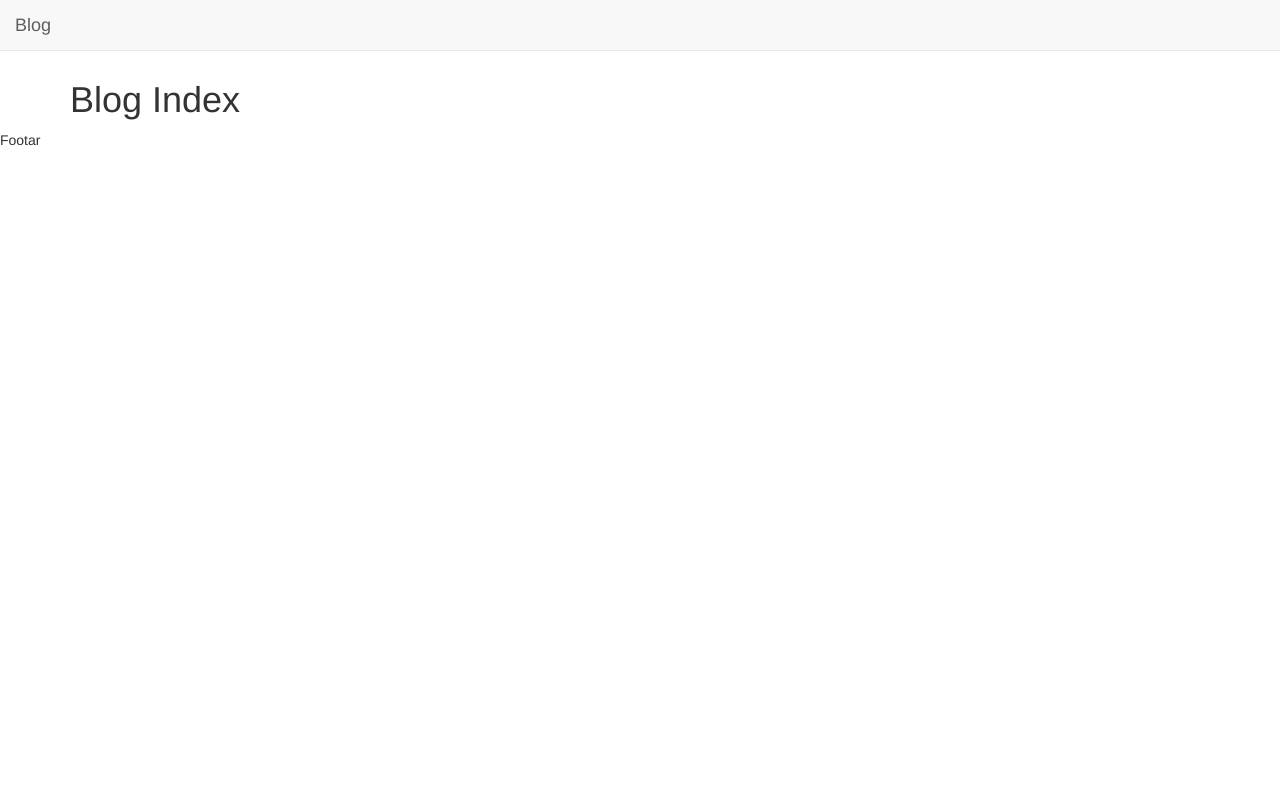
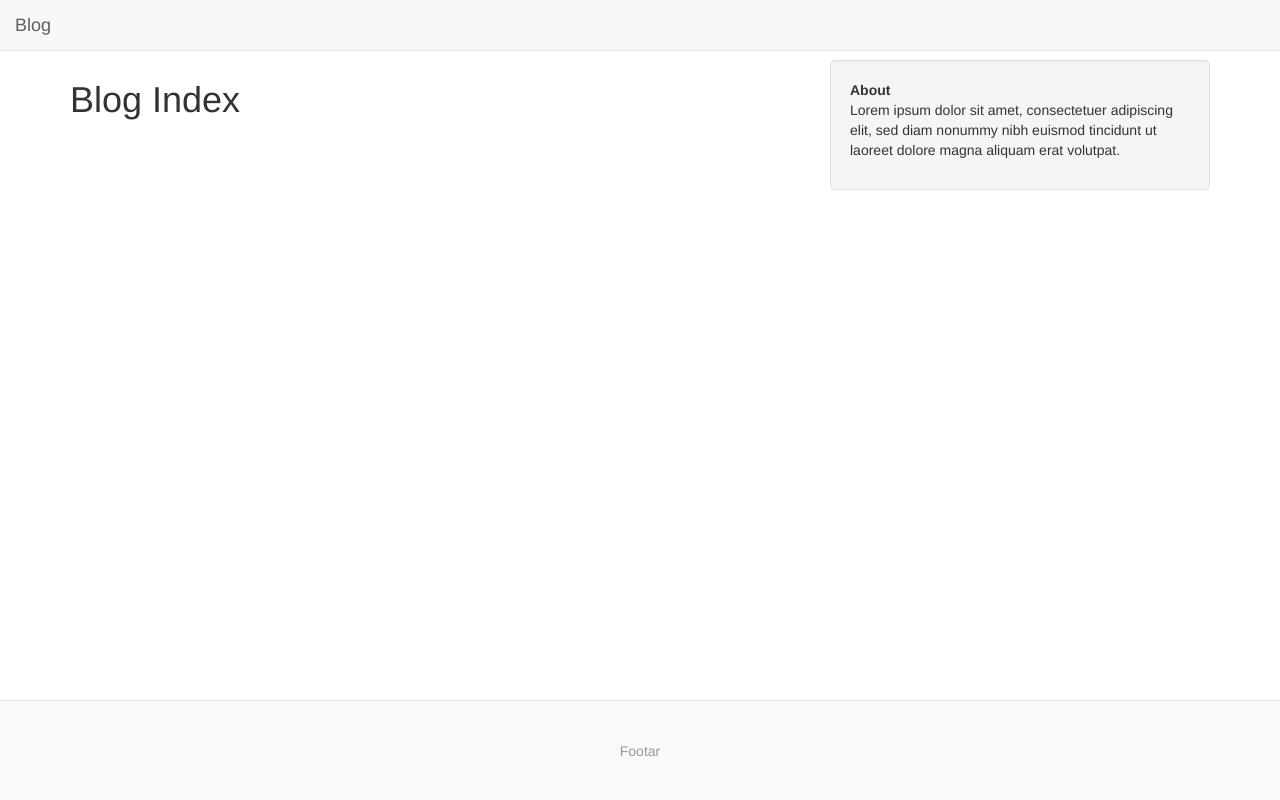
Before and after one commit to rocity/dj-blog, a Django app: page /blog/ in a window 1280 px wide. Run offline with Django 3.2, Linux system fonts and the light colour scheme; data that the repository does not hold is empty; some libraries are stand-ins or nearby versions.

Commit message:
more frontend stuff

```diff
--- a/blog/static/blog/css/style.css
+++ b/blog/static/blog/css/style.css
@@ -1,3 +1,20 @@
+html {
+    position: relative;
+    min-height: 100%;
+}
 body {
+    margin: 0 0 100px; /* bottom = footer height */
     padding-top: 60px;
 }
+footer {
+    position: absolute;
+    left: 0;
+    bottom: 0;
+    height: 100px;
+    width: 100%;
+    padding: 40px 0;
+    color: #999;
+    text-align: center;
+    background-color: #f9f9f9;
+    border-top: 1px solid #e5e5e5;
+}
--- a/blog/templates/blog/includes/nav.html
+++ b/blog/templates/blog/includes/nav.html
@@ -9,7 +9,7 @@
             <span class="icon-bar"></span>
             </button>
 
-            <a class="navbar-brand" href="#">Blog</a>
+            <a class="navbar-brand" href="{% url 'blog:index' %}">Blog</a>
         </div>
     </div>
 </nav>
--- /dev/null
+++ b/blog/templates/blog/includes/sidebar.html
@@ -0,0 +1,8 @@
+<div class="col-sm-4">
+    <div class="row">
+        <div class="well">
+            <strong>About</strong>
+            <p>Lorem ipsum dolor sit amet, consectetuer adipiscing elit, sed diam nonummy nibh euismod tincidunt ut laoreet dolore magna aliquam erat volutpat.</p>
+        </div>
+    </div>
+</div>
--- a/blog/templates/blog/index.html
+++ b/blog/templates/blog/index.html
@@ -2,14 +2,21 @@
 {% include 'blog/includes/nav.html' %}
 
 <div class="container">
-    <h1>Blog Index</h1>
-    <ul>
-        {% for post in posts %}
-            <li>
-                <a href="{% url 'blog:view' post.id %}">{{post.title}}</a>
-            </li>
-        {% endfor %}
-    </ul>
+    <div class="col-sm-8">
+        <div class="row">
+            <h1>Blog Index</h1>
+            {% for post in posts %}
+                <div class="col-xs-6 col-sm-4">
+                    <h2>{{ post.title }}</h2>
+                    <p>{{ post.content|truncatechars:100 }}</p>
+                    <a href="{% url 'blog:view' post.id %}" class="btn btn-default">
+                        Read More...
+                    </a>
+                </div>
+            {% endfor %}
+        </div>
+    </div>
+    {% include 'blog/includes/sidebar.html' %}
 </div>
 
 {% include 'blog/includes/foot.html' %}
```
Also changed, not shown: blog/templates/blog/view.html (+11 -0 lines).
